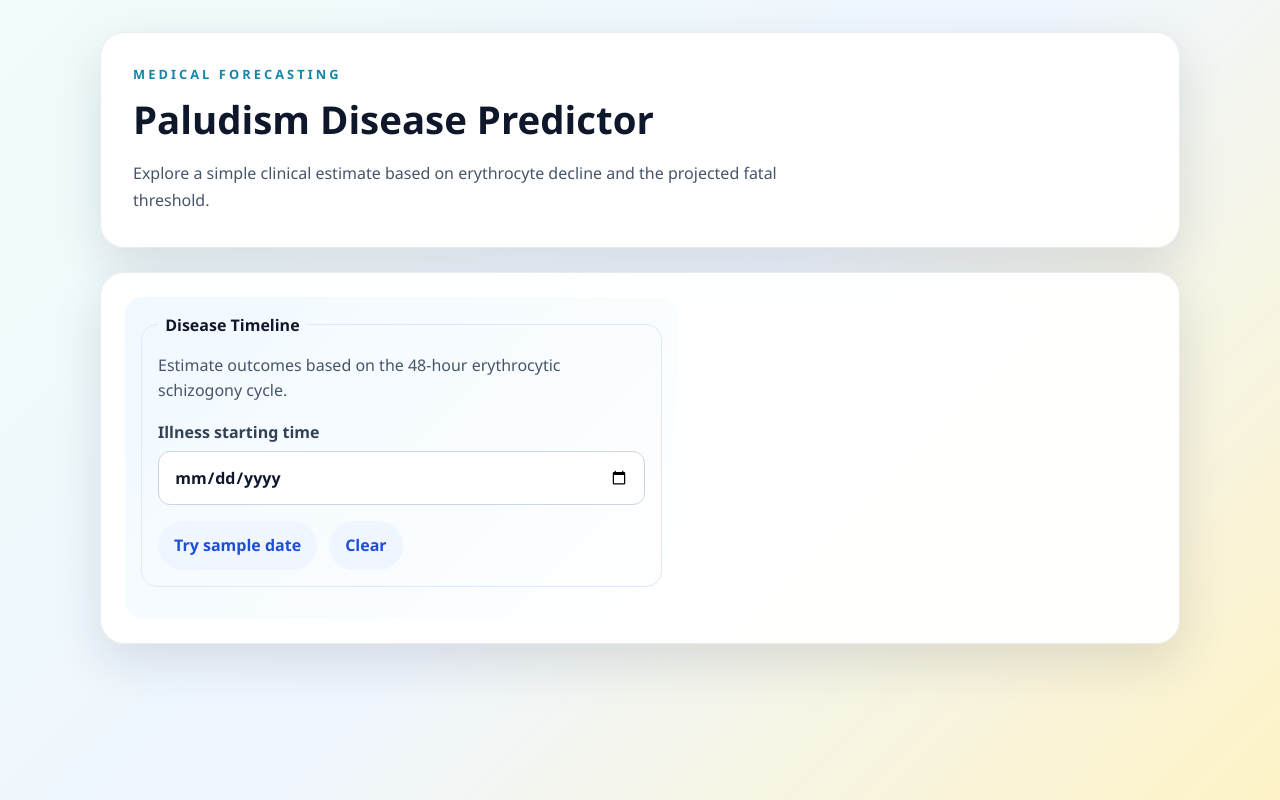
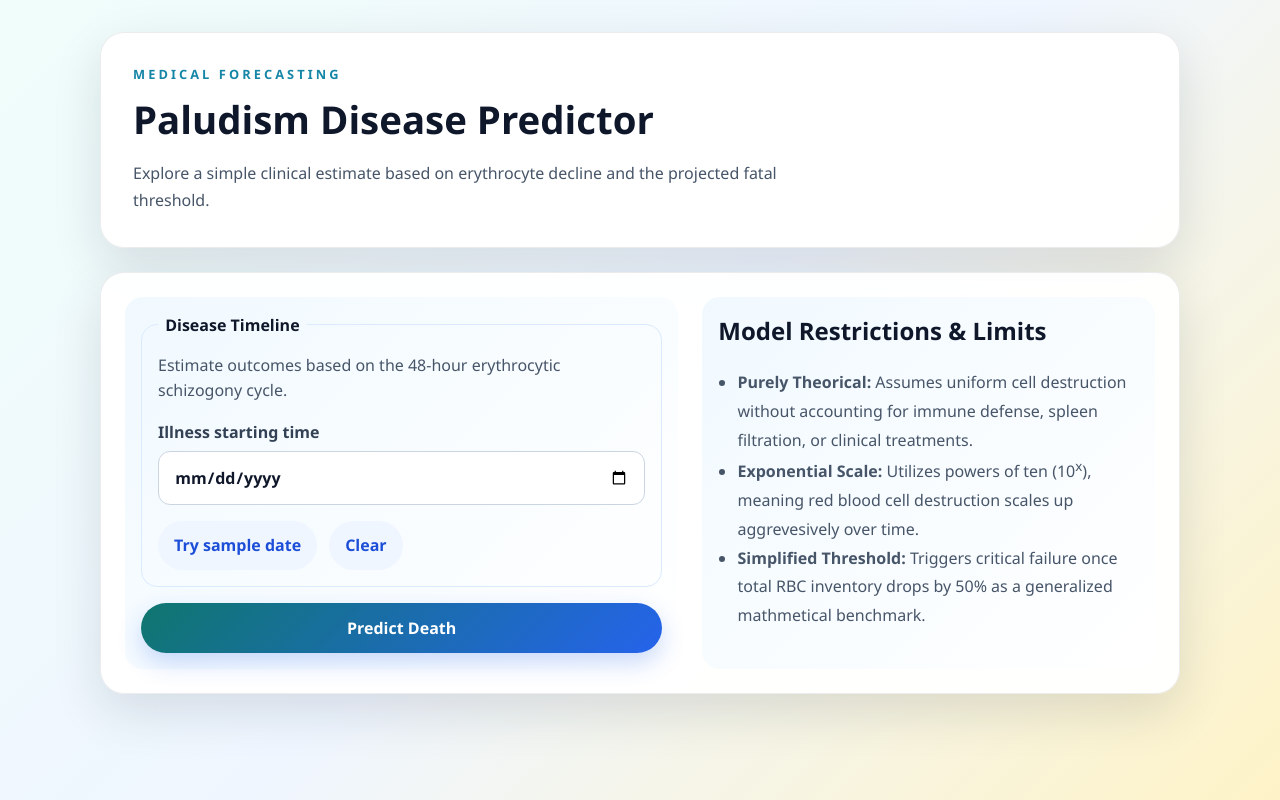
Before and after one commit to RFihobiana/paludism-death-predictor, a React (Create React App) app: page / in a window 1280 px wide. Built offline with nearby package versions, Linux system fonts and the light colour scheme.

Commit message:
Show Restrictions and error message

```diff
--- a/src/Desease.tsx
+++ b/src/Desease.tsx
@@ -121,12 +121,27 @@ export default function Desease() {
               Try sample date
             </button>
 
-            <button type="submit" className="ghost-button" onClick={() => clearPrediction()}>
+            <button type="button" className="ghost-button" onClick={() => clearPrediction()}>
               Clear
             </button>
           </div>
         </fieldset>
+
+        <button type="submit" className='primary-button'>Predict Death</button>
       </form>
+
+      {/* Panel displaying model restrictions, limits, and final calculation outputs */}
+      <div className='insight-panel'>
+        <h2>Model Restrictions & Limits</h2>
+        <ul>
+          <li><strong>Purely Theorical:</strong> Assumes uniform cell destruction without accounting for immune defense, spleen filtration, or clinical treatments.</li>
+          <li><strong>Exponential Scale:</strong> Utilizes powers of ten (10<sup>x</sup>), meaning red blood cell destruction scales up aggrevesively over time.</li>
+          <li><strong>Simplified Threshold:</strong> Triggers critical failure once total RBC inventory drops by 50% as a generalized mathmetical benchmark.</li>
+        </ul>
+      </div>
+
+      {/* Display validation error message */}
+      {errorMessage && <p className='error-message'>{errorMessage}</p>}
 
     </section>
   )
```
